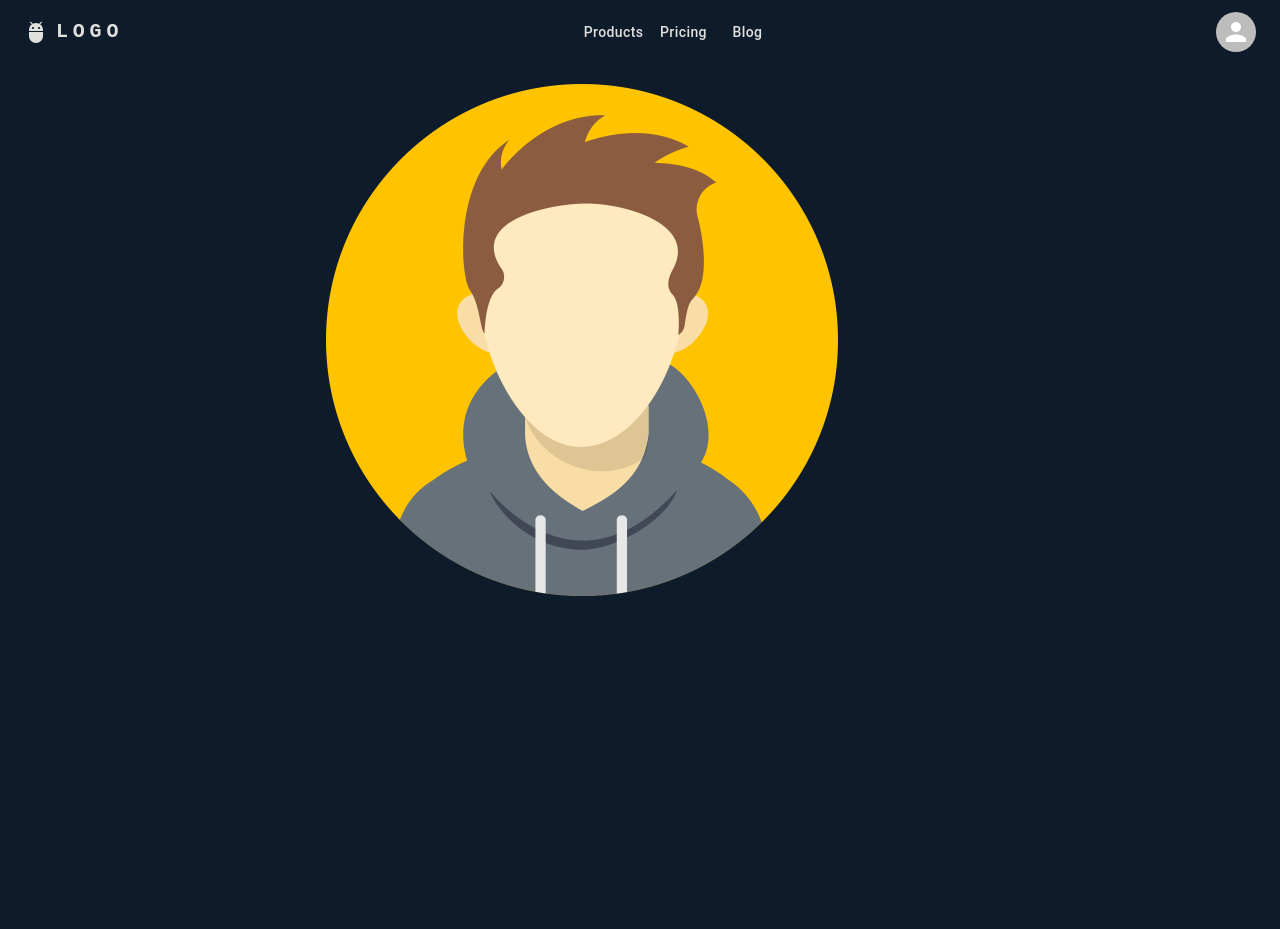
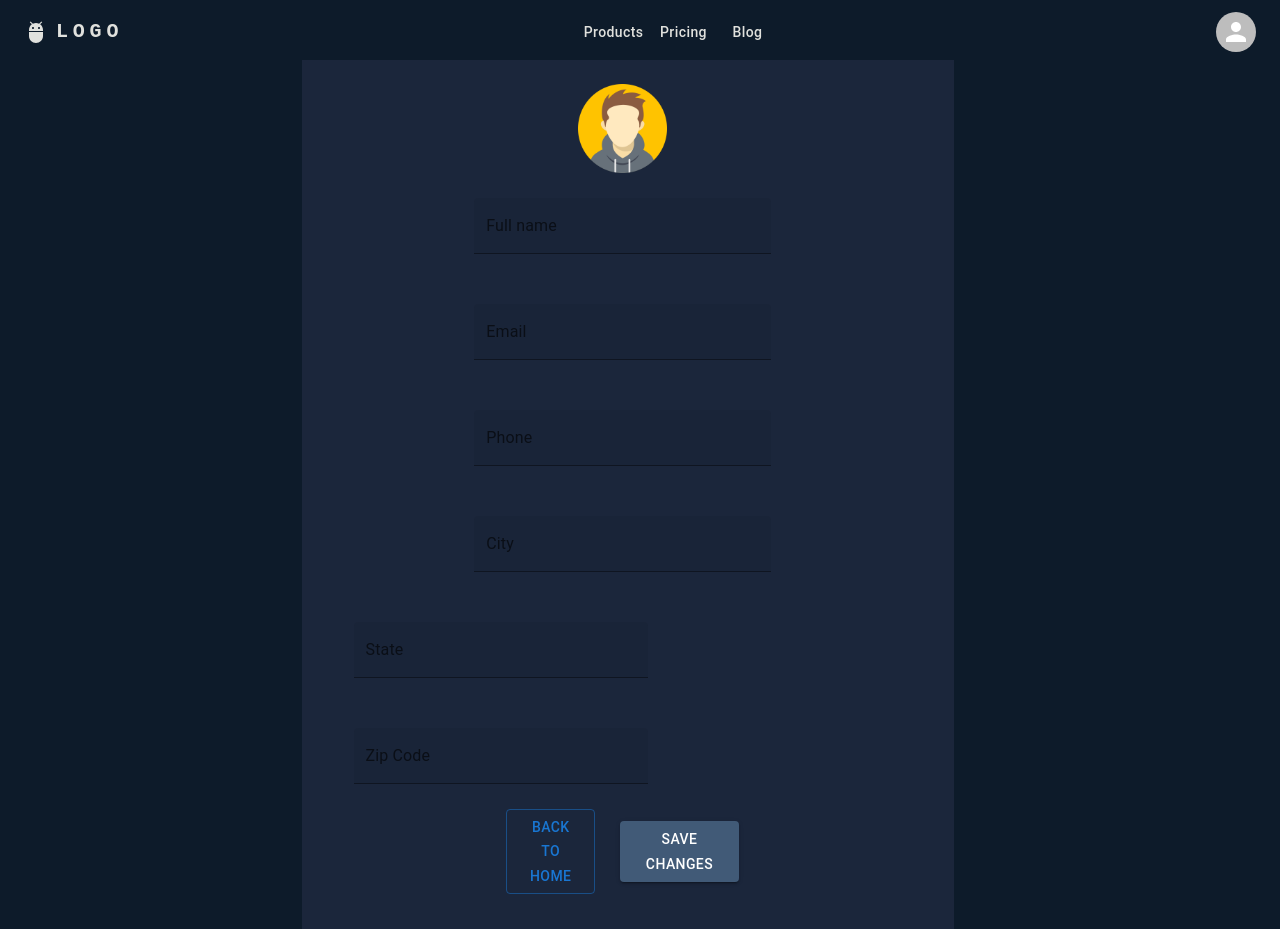
Before and after one commit to safwen-elmastouri/developers-platform, a React (Create React App) app: page /profile in a window 1280 px wide. Before the commit the page ends 800 px from the top, so only its background shows below. Built offline with nearby package versions, Linux system fonts and the light colour scheme.

Commit message:
add basic UIs elements to UserProfile component

```diff
--- a/src/pages/UserProfile.jsx
+++ b/src/pages/UserProfile.jsx
@@ -1,21 +1,101 @@
-import React from 'react'
-import { useDispatch,useSelector } from 'react-redux';
-import { NavBar } from '../components';
-import { Box, Grid } from '@mui/material';
-import logo from '../images/avatar.png'
+import React from "react";
+import { useDispatch, useSelector } from "react-redux";
+import { NavBar } from "../components";
+import {
+  Box,
+  Button,
+  Grid,
+  Input,
+  InputAdornment,
+  TextField,
+  colors,
+} from "@mui/material";
+import logo from "../images/avatar.png";
+import styles from "./UserProfile.module.css";
+import { AccountCircle, Mail, LocalPhone } from "@mui/icons-material";
 const UserProfile = () => {
-
-    const dispatch = useDispatch()
+  const dispatch = useDispatch();
 
   return (
-    <Box >
+    <Box>
       <NavBar />
       <Grid container spacing={3}>
         <Grid item xs={3}>
           {/* profile info */}
         </Grid>
-        <Grid item xs={6} sx={{ mt: "20px" }}>
-       <img src={logo}/>
+        <Grid
+          item
+          xs={6}
+          sx={{
+            mt: "20px",
+            p: "35px",
+            bgcolor: "#1b263b",
+          }}>
+          <img id={styles["profile-img"]} alt="profile pic" src={logo} />
+          <Box
+            sx={{
+              display: "flex",
+              flexDirection: "column",
+
+              alignItems: "center",
+              justifyContent: "center",
+            }}>
+            <TextField
+              sx={{ width: "50%", m: "25px" }}
+              id="name"
+              label="Full name"
+              variant="filled"
+            />
+
+            <TextField
+              sx={{ width: "50%", m: "25px" }}
+              id="email"
+              label="Email"
+              variant="filled"
+            />
+
+            <TextField
+              sx={{ width: "50%", m: "25px" }}
+              id="phone"
+              label="Phone"
+              variant="filled"
+            />
+            <TextField
+              sx={{ width: "50%", m: "25px" }}
+              id="city"
+              label="City"
+              variant="filled"
+            />
+            <Grid>
+              <TextField
+                sx={{ width: "50%", m: "25px" }}
+                id="state"
+                label="State"
+                variant="filled"
+              />
+              <TextField
+                sx={{ width: "50%", m: "25px" }}
+                id="zip"
+                label="Zip Code"
+                variant="filled"
+              />
+            </Grid>
+          </Box>
+          <Box
+            sx={{
+              display: "flex",
+              alignItems: "center",
+              justifyContent: "center",
+            }}>
+            <Button sx={{ width: "15%", mr: "25px"  }} variant="outlined">
+              Back To Home
+            </Button>
+            <Button
+              sx={{ width: "20%", bgcolor: "#415a77" }}
+              variant="contained">
+              Save Changes
+            </Button>
+          </Box>
         </Grid>
         <Grid item xs={3}>
           {/*  person you may know */}
@@ -23,5 +103,5 @@ const UserProfile = () => {
       </Grid>
     </Box>
   );
-}
+};
 export default UserProfile;
--- a/src/pages/UserProfile.module.css
+++ b/src/pages/UserProfile.module.css
@@ -0,0 +1,5 @@
+#profile-img{
+   display: block;
+  margin-left: auto;  margin-right: auto;
+  width: 15%;
+}
```
Also changed, not shown: src/components/ProfilInfo.module.css (+5 -4 lines).
